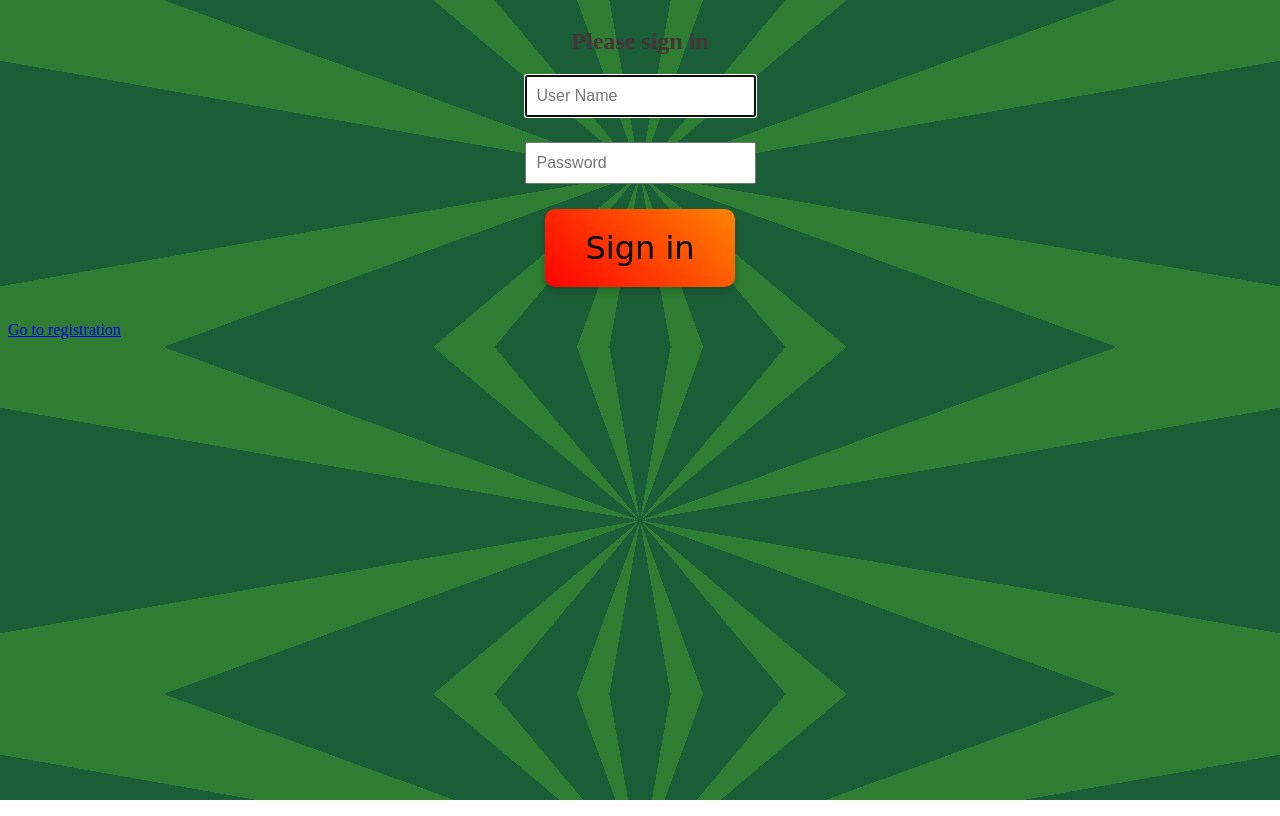
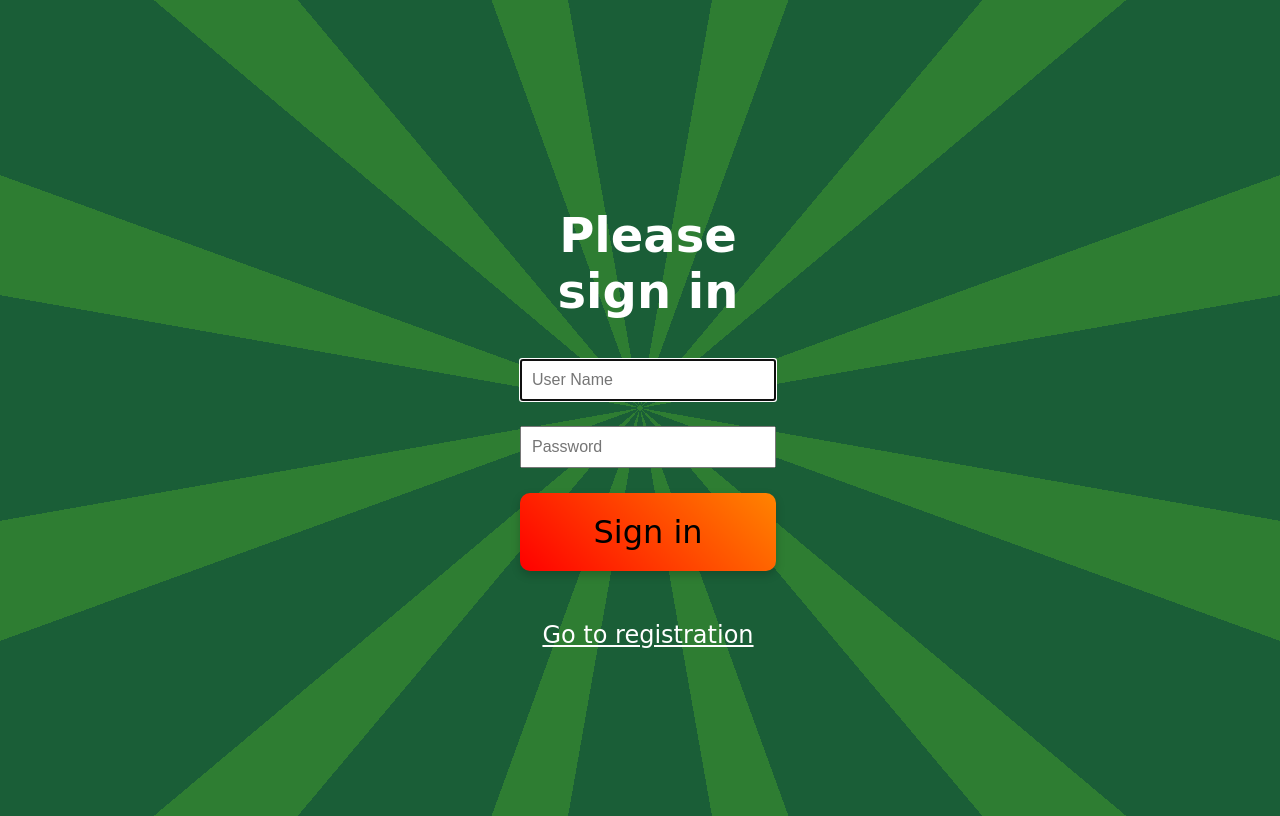
Before and after one commit to LucaMalisan/clicker-frontend, an Angular app: page /login in a window 1280 px wide. Built offline with nearby package versions, Linux system fonts and the light colour scheme; no server answers.

Commit message:
style optimizations of login and registration screen

```diff
--- a/src/app/login/login.component.css
+++ b/src/app/login/login.component.css
@@ -2,8 +2,28 @@
   display: flex;
   flex-direction: column;
   align-items: center;
+  width: 100%;
+}
+
+.form-signin > * {
+  width: 20%;
 }
 
 .form-signin .form-control:focus {
   z-index: 2;
 }
+
+.form-signin-heading {
+  font-family: "Comic Sans MS", serif;
+  color: white;
+}
+
+.form-signin-heading {
+  font-size: 48px;
+}
+
+a {
+  font-size: 24px;
+  color: white;
+  font-family: "Comic Sans MS", serif;
+}
--- a/src/app/register/register.component.css
+++ b/src/app/register/register.component.css
@@ -2,8 +2,28 @@
   display: flex;
   flex-direction: column;
   align-items: center;
+  width: 100%;
+}
+
+.form-signin > * {
+  width: 20%;
 }
 
 .form-signin .form-control:focus {
   z-index: 2;
 }
+
+.form-signin-heading {
+  font-family: "Comic Sans MS", serif;
+  color: white;
+}
+
+.form-signin-heading {
+  font-size: 48px;
+}
+
+a {
+  font-size: 24px;
+  color: white;
+  font-family: "Comic Sans MS", serif;
+}
--- a/src/styles.css
+++ b/src/styles.css
@@ -118,3 +118,13 @@ app-timer {
   text-align: center;
   width: 15%;
 }
+
+app-login, app-registration {
+  align-self: center;
+  display: flex;
+  flex-direction: column;
+  justify-content: center;
+  align-items: center;
+  width: 100vw;
+  height: 100vh;
+}
```
